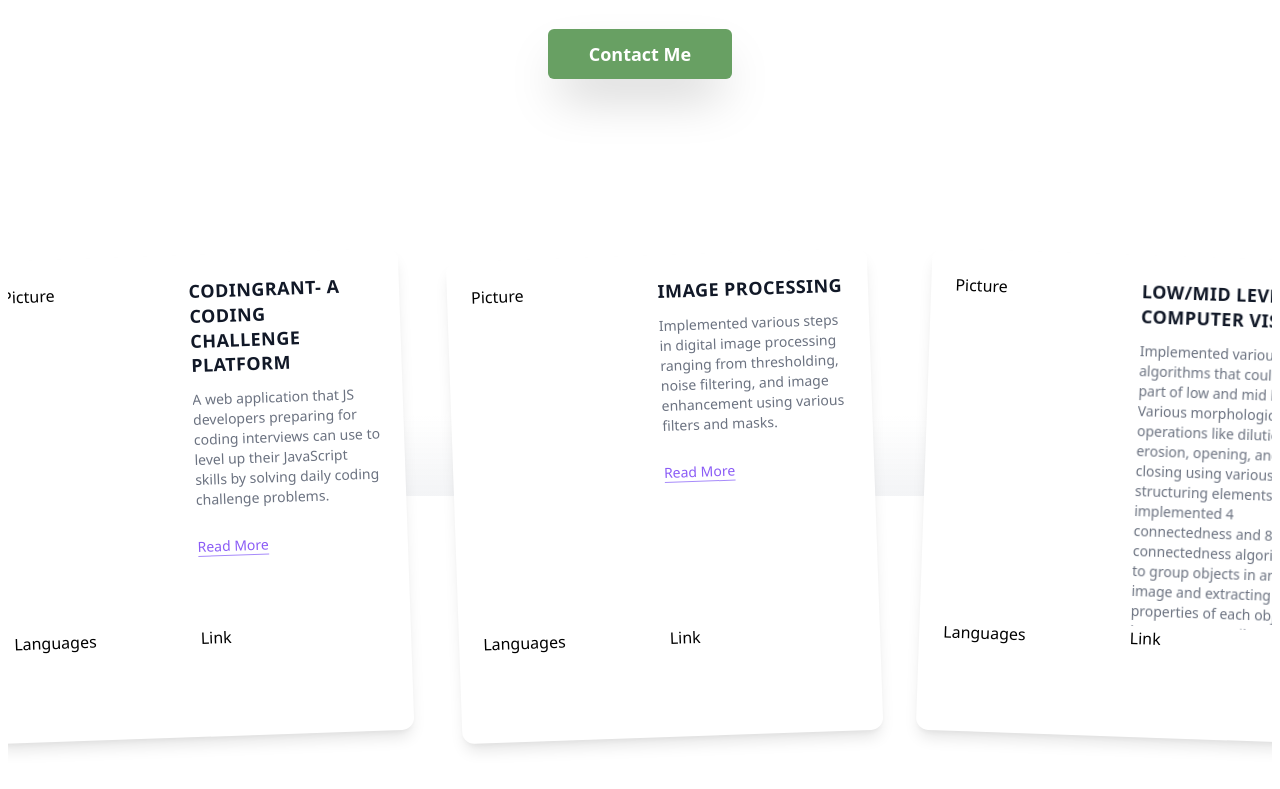
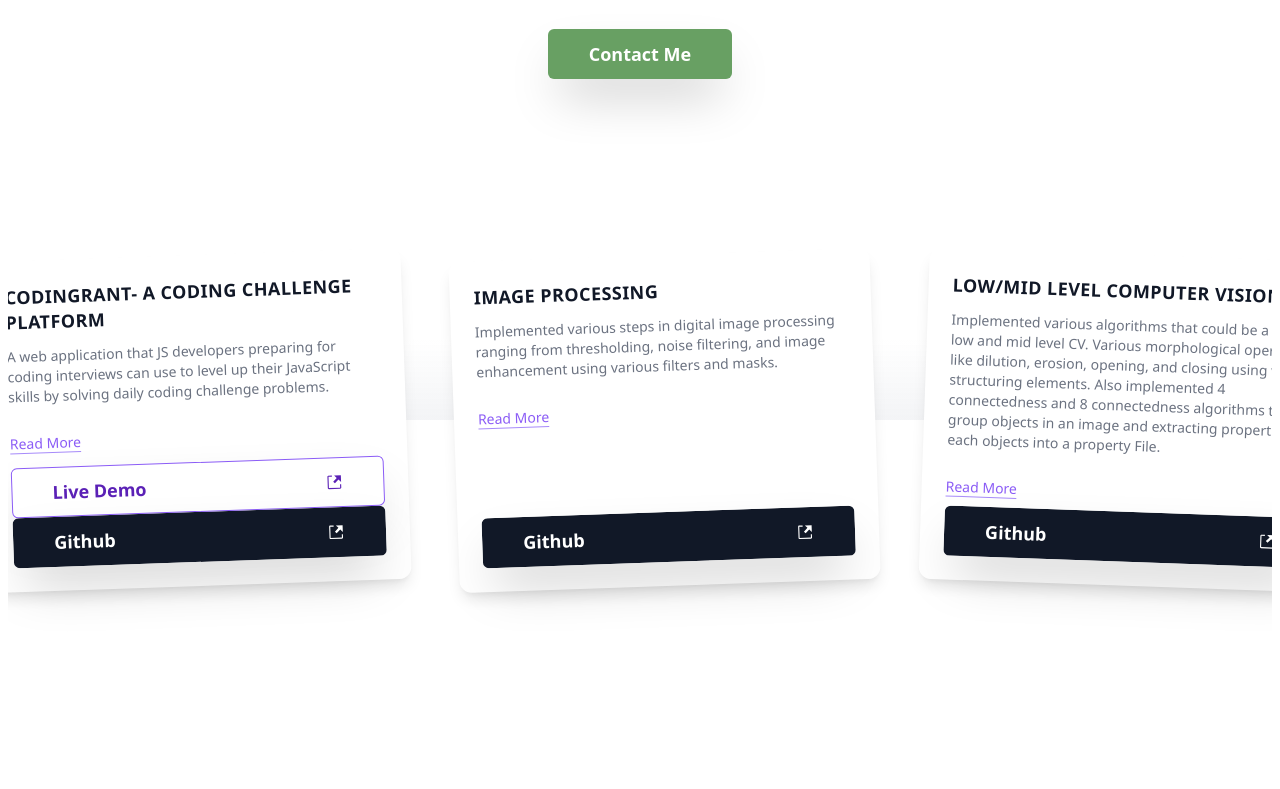
Before and after one commit to pawanbhatta178/pawann.com, a React (Create React App) app: page / in a window 1280 px wide. Shown: the part 946-1735 px from the top of the page. After the commit the page ends 1708 px from the top, so only its background shows below. Built offline with nearby package versions, Linux system fonts and the light colour scheme.

Commit message:
Link to works added

```diff
--- a/src/components/UI/AnimateKeywords.tsx
+++ b/src/components/UI/AnimateKeywords.tsx
@@ -1,5 +1,5 @@
 import React, { useState, useEffect } from 'react';
-import {TechnologyIcon } from "./TechnologyIcon";
+import {TechnologyIcon } from "./Icons";
 
 
 interface Props{
--- /dev/null
+++ b/src/components/UI/Button.tsx
@@ -0,0 +1,34 @@
+import React from 'react'
+
+
+enum buttonType{
+    PRIMARY,
+    SECONDARY
+}
+
+interface buttonProps{
+    name: string;
+    onClick: () => void;
+    className?: string;
+    type: buttonType;
+}
+
+
+
+const Button: React.FC<buttonProps> = ({ name, onClick, className, children, type }) => {
+
+    if (type === buttonType.PRIMARY) {
+        return <button onClick={onClick} className={`w-full sm:w-auto flex-none  hover:bg-purple-700 text-purple-800 hover:text-white text-lg leading-6 font-semibold py-3 px-10 border border-purple-500 rounded-md focus:ring-2 focus:ring-offset-2 focus:ring-offset-white focus:ring-gray-900 focus:outline-none transition-colors duration-200 shadow-2xl ${className}`}>{name} {children}</button>;
+
+    }
+    if (type === buttonType.SECONDARY) {
+        return <button onClick={onClick} className={`w-full sm:w-auto flex-none bg-gray-900 hover:bg-gray-700 text-white text-lg leading-6 font-semibold py-3 px-10 border border-transparent rounded-md focus:ring-2 focus:ring-offset-2 focus:ring-offset-white focus:ring-gray-900 focus:outline-none transition-colors duration-200 shadow-2xl ${className}`}>{name} {children}</button>;
+
+    }
+    return <button onClick={onClick} className={`w-full sm:w-auto flex-none bg-gray-900 hover:bg-gray-700 text-white text-lg leading-6 font-semibold py-3 px-10 border border-transparent rounded-md focus:ring-2 focus:ring-offset-2 focus:ring-offset-white focus:ring-gray-900 focus:outline-none transition-colors duration-200 shadow-2xl ${className}`}>{name} {children}</button>;
+
+
+
+}
+
+export { Button,buttonType }
--- a/src/components/UI/HorizontalScrollingCards.tsx
+++ b/src/components/UI/HorizontalScrollingCards.tsx
@@ -1,6 +1,8 @@
 import React, {useState} from 'react'
 import '../../styles/horizontalScroll.css';
 import { Link } from "./Link";
+import {TechnologyIcon, Icon  } from "./Icons";
+import {Button, buttonType} from "./Button";
 
 interface CardProps{
     title: string;
@@ -27,6 +29,11 @@ const getRandomRotationClass = (): string => {
     return rotationClasses[theRandomNumber];
 }
 
+const handleRedirectionToExternalLink = (url: string ): void => {
+    window.open(url, '_blank');
+}
+
+
 
 const Card: React.FC<CardProps> = (props: CardProps) => {
     const [readMoreToggle, setReadMoreToggle] = useState<boolean>(false);
@@ -36,20 +43,20 @@ const Card: React.FC<CardProps> = (props: CardProps) => {
     }
 
     return <div className={ `p-6 bg-white transition duration-300 ease-in-out shadow-lg rounded-xl flex-none w-11/12 sm:w-1/2 md:w-1/3 lg:1/4 transform ${getRandomRotationClass()} hover:rotate-0`}>
-        <div className="flex h-full">
-            <div className="flex-1 flex flex-col">
-                <div className="flex-1 ">Picture</div>
-                <div className=" h-1/5 ">Languages</div>
-            </div>
-            <div className="flex-1 flex flex-col h-full">
-                <div className="overflow-auto h-4/5  ">
+        <div className="flex flex-col h-full">
+
+                <div className="flex-1 overflow-auto h-4/5  ">
                     <h2 className="sm:text-lg sm:leading-snug font-semibold tracking-wide uppercase text-gray-900 mb-3 sticky top-0 bg-white">{props.title}</h2>
                     <div className="text-gray-500 text-sm font-light  mx-auto mb-6">{props.shortDescription}</div>
                     {readMoreToggle && <div className="text-gray-500 text-sm font-light  mx-auto mb-6">{ props.description}</div>}
                     <Link name={readMoreToggle?"Less":"Read More"}  onClick={onReadMoreClick} />
                 </div>
-                <div className="h-1/5">Link</div>
-            </div>
+
+                <div className="flex-initial flex flex-col pt-2">
+                {props?.link && <Button className="flex items-center justify-between" name="Live Demo" onClick={() =>handleRedirectionToExternalLink(props.link??"")} type={ buttonType.PRIMARY}  ><Icon name="external_link"/></Button>}
+                {props?.github && <Button className="flex items-center justify-between" name="Github" onClick={() => handleRedirectionToExternalLink(props.github??"")} type={buttonType.SECONDARY }><Icon name="external_link"/></Button>}
+                </div>
+
 
         </div>
 
@@ -62,7 +69,7 @@ const HorizontalScrollingCards: React.FC<ScrollingCardsProps> = ({cards}) => {
     return (
         <>
         <div className="absolute right-0 bottom-1/2 left-0 bg-gradient-to-t from-gray-100 pointer-events-none h-20"></div>
-        <div className="flex  space-x-12 scroll-container ">
+        <div className="flex space-x-12 scroll-container ">
             {cards.map(card => <Card key={card.title} {...card} />)}
             </div>
          </>
--- a/src/components/UI/TechnologyIcon.tsx
+++ b/src/components/UI/Icons.tsx
@@ -1,12 +1,12 @@
 import React from 'react'
-import { SiTailwindcss, SiPostgresql, SiReact, SiTypescript, SiDocker, SiKubernetes, SiCplusplus,SiNodeDotJs } from "react-icons/si";
-
+import { SiTailwindcss, SiPostgresql, SiReact, SiTypescript, SiDocker, SiKubernetes, SiCplusplus,SiNodeDotJs, SiJava, SiPowershell } from "react-icons/si";
+import { GoLinkExternal } from "react-icons/go";
 
 interface TechnologyIconsProps  {
     name:string
 }
 
-        const TechnologyIcon: React.FC<TechnologyIconsProps> = ({ name }) => {
+ const TechnologyIcon: React.FC<TechnologyIconsProps> = ({ name }) => {
             if (name === "typescript") {
                 return <SiTypescript className="inline-flex text-blue-550"/>
             }
@@ -30,11 +30,33 @@ interface TechnologyIconsProps  {
             }
             else if (name ==="node.js") {
                 return <SiNodeDotJs className="inline-flex text-green-550"/>
+            }
+            else if (name ==="java") {
+                return <SiJava className="inline-flex text-red-500"/>
+            }
+            else if (name==="shell") {
+                return <SiPowershell className="inline-flex text-blue-550"/>
                 }
             else {
                 return <SiReact className="inline-flex" />
             }
         }
 
+interface iconProps{
+    name: string;
+}
 
-export { TechnologyIcon };
+
+
+const Icon: React.FC<iconProps> = ({ name }) => {
+    if (name === "external_link") {
+        return <GoLinkExternal className="inline-flex"/>
+    }
+    else {
+        return null;
+    }
+}
+
+
+
+export { TechnologyIcon, Icon };
```
